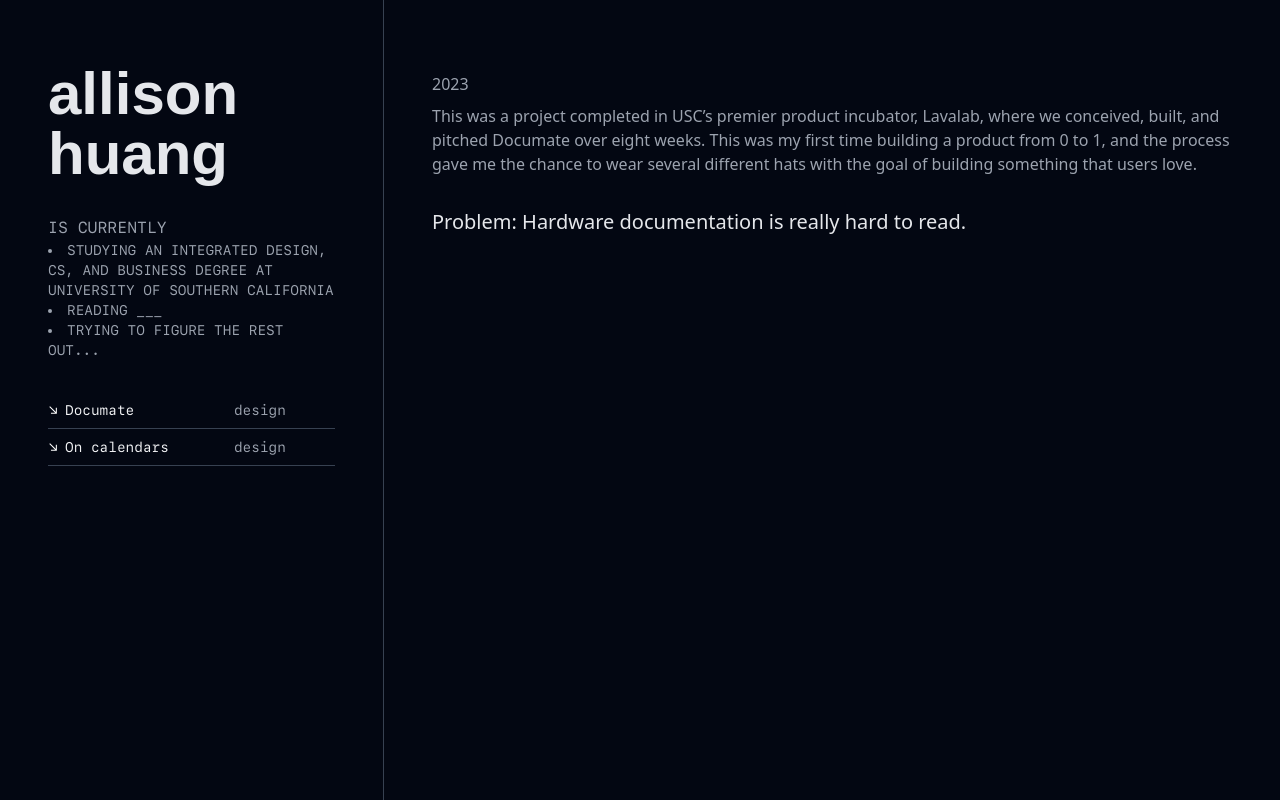
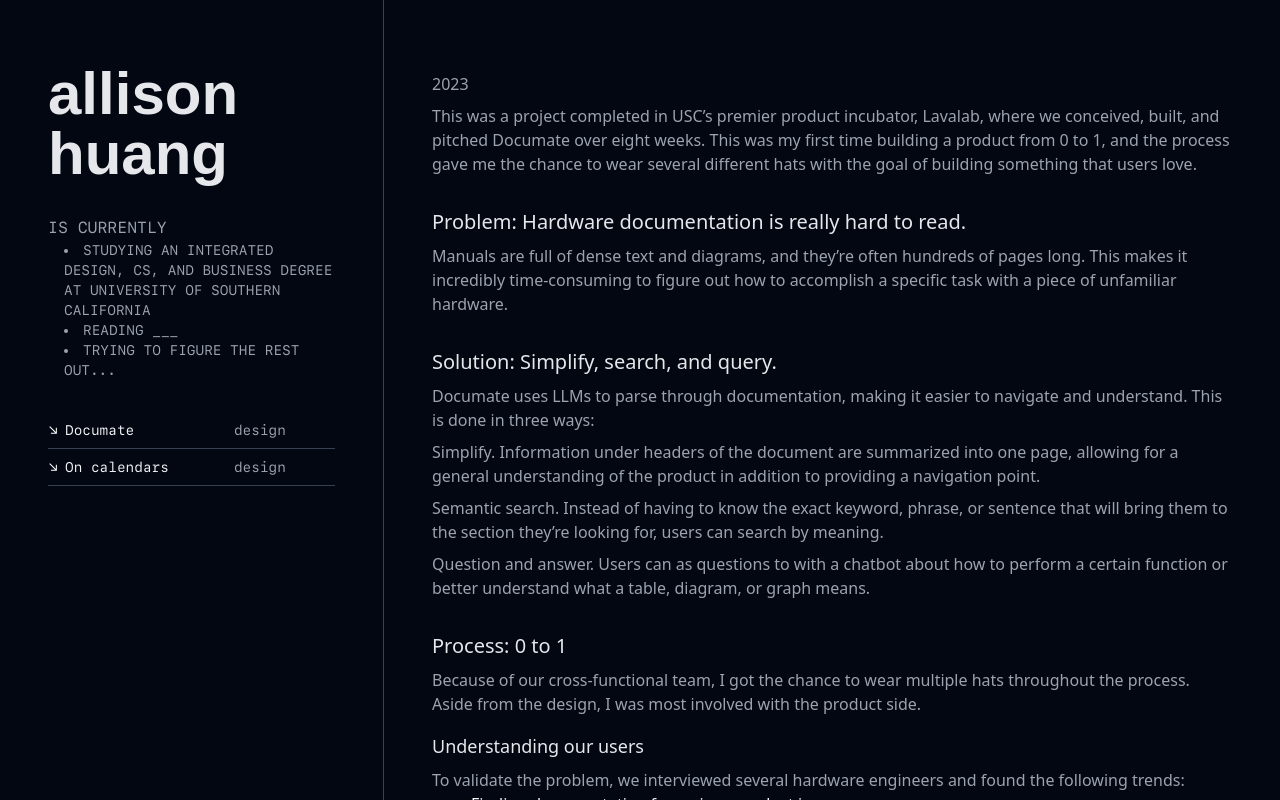
Before and after one commit to acyhuang/www.acyhuang, a React (Create React App) app: page /documate in a window 1280 px wide. Built offline with nearby package versions, Linux system fonts and the light colour scheme; a web font is replaced by a local one.

Commit message:
Added documate content

```diff
--- a/src/components/posts/documate.js
+++ b/src/components/posts/documate.js
@@ -11,10 +11,45 @@
 const Documate = () => {
   return (
     <div className="py-16 px-12">
-       <PostHeader {...postDetails} />
-       <p>This was a project completed in USC’s premier product incubator, Lavalab, where we conceived, built, and pitched Documate over eight weeks. This was my first time building a product from 0 to 1, and the process gave me the chance to wear several different hats with the goal of building something that users love.</p>
-       <h1>Problem: Hardware documentation is really hard to read.</h1>
-       <p></p>
+      <PostHeader {...postDetails} />
+      <p>This was a project completed in USC’s premier product incubator, Lavalab, where we conceived, built, and pitched Documate over eight weeks. This was my first time building a product from 0 to 1, and the process gave me the chance to wear several different hats with the goal of building something that users love.</p>
+
+      <h1>Problem: Hardware documentation is really hard to read.</h1>
+      <p>Manuals are full of dense text and diagrams, and they’re often hundreds of pages long. This makes it incredibly time-consuming to figure out how to accomplish a specific task with a piece of unfamiliar hardware.</p>
+
+      <h1>Solution: Simplify, search, and query.</h1>
+      <p>Documate uses LLMs to parse through documentation, making it easier to navigate and understand. This is done in three ways:</p>
+      <p>Simplify. Information under headers of the document are summarized into one page, allowing for a general understanding of the product in addition to providing a navigation point.</p>
+      <p>Semantic search. Instead of having to know the exact keyword, phrase, or sentence that will bring them to the section they’re looking for, users can search by meaning.</p>
+      <p>Question and answer. Users can as questions to with a chatbot about how to perform a certain function or better understand what a table, diagram, or graph means.</p>
+
+      <h1>Process: 0 to 1</h1>
+      <p>Because of our cross-functional team, I got the chance to wear multiple hats throughout the process. Aside from the design, I was most involved with the product side.</p>
+      <h2>Understanding our users</h2>
+      <p>To validate the problem, we interviewed several hardware engineers and found the following trends:</p>
+      <ul>
+        <li>Finding documentation for a given product is easy.</li>
+        <li>Navigating to the right part of documentation is hard. The language is dense, and manuals are long.</li>
+
+        <ul>
+          <li>Sometimes, a user may not know the proper terminology to describe the function or feature they're looking for information on.</li>
+        </ul>
+
+        <li>Engineers look to documentation to:</li>
+
+        <ol>
+          <li>Get an overall understanding of how to use a piece of hardware</li>
+          <li>Understand whether a certain use case is possible, and if so, how to achieve it</li>
+        </ol>
+
+        <li>Forums and YouTube are a common alternative to documentation because they are easier to understand and may be more specific to the desired use case.</li>
+      </ul>
+
+      <p>Based on the way these engineers approach hardware, we designed a user flow that would feel intuitive to them. This was split into two phases: first, processing the document on our end, then allowing users to to query it.</p>
+
+      <h2>Building features based on the desired benefits</h2>
+      <p>Our findings from user interviews translated into concrete features. </p>
+      <p>Desired benefit: Understand the overall function of a piece of hardware. <br></br>Feature: Summary page that compiles the most important information from a manual, e.g. what each button does (simplification).</p>
     </div>
   );
 };
--- a/src/tailwind.css
+++ b/src/tailwind.css
@@ -4,15 +4,18 @@
 
 @layer base {
     h1 {
-        @apply text-xl mt-8 text-gray-200 font-medium
+        @apply text-xl mt-8 text-gray-200 font-medium;
     }
     h2 {
-        @apply text-lg mt-4 text-gray-200
+        @apply text-lg mt-4 text-gray-200;
     }
     p {
-        @apply text-base mt-2 text-gray-400
+        @apply text-base mt-2 text-gray-400;
     }
     ul {
-        @apply list-disc list-inside
+        @apply list-disc list-inside pl-4;
+    }
+    ol {
+        @apply list-decimal list-inside pl-4;
     }
 }
```
